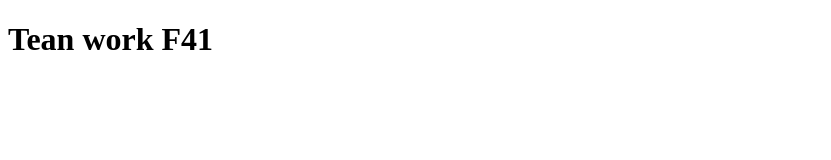
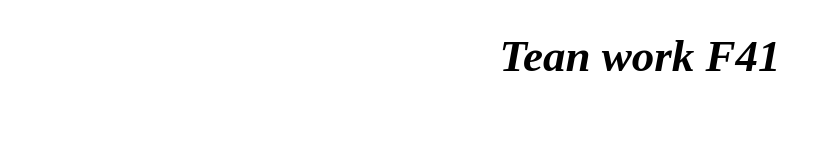
Before and after one commit to nwork1100/f41-team-work, a plain HTML site: page index.html in a window 1280 px wide. Shown: the whole page, without its empty margins (0-831 px from the left). Drawn offline with Linux system fonts and the light colour scheme.

Commit message:
added new style for h1

```diff
--- a/index.html
+++ b/index.html
@@ -4,7 +4,7 @@
 	<meta charset="UTF-8">
 	<meta name="viewport" content="width=device-width, initial-scale=1.0">
 	<title>F41</title>
-	<link rel="stylesheet" href="style.html">
+	<link rel="stylesheet" href="style.css">
 </head>
 <body>
 
--- a/style.css
+++ b/style.css
@@ -1,3 +1,5 @@
 h1 {
-
+	font-size: 45px;
+	text-align: center;
+	font-style: italic;
 }
```
